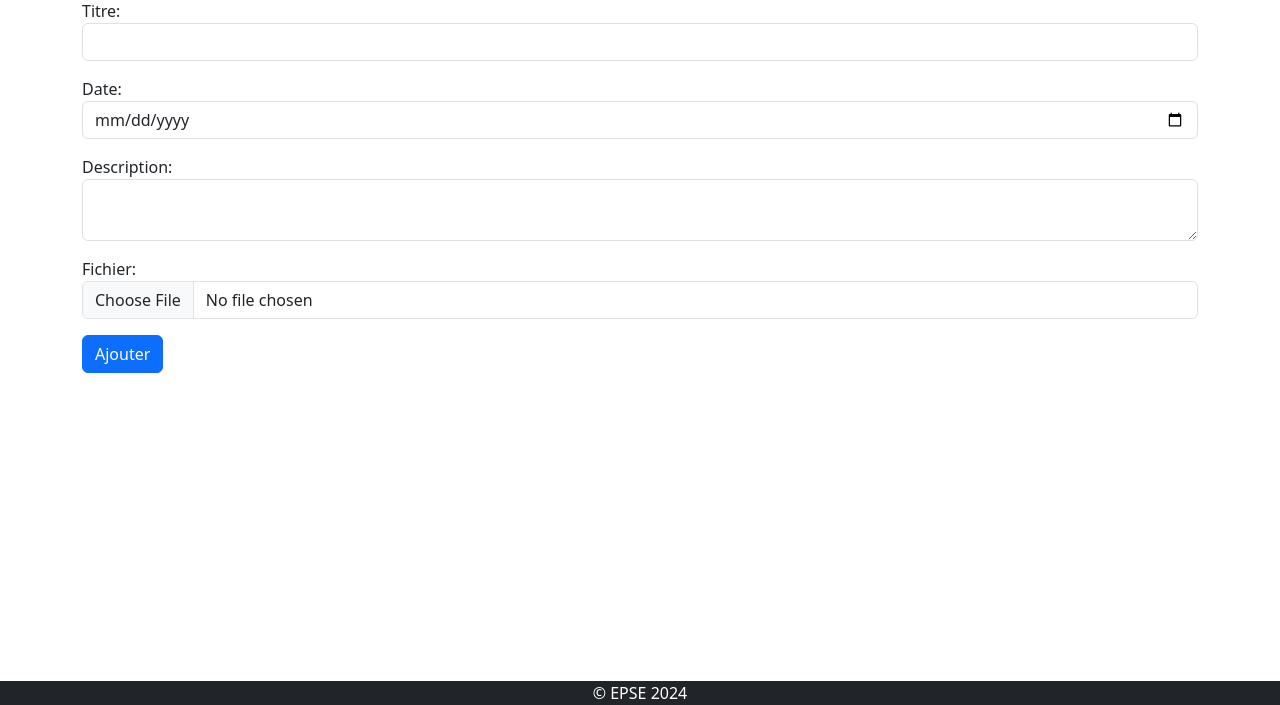
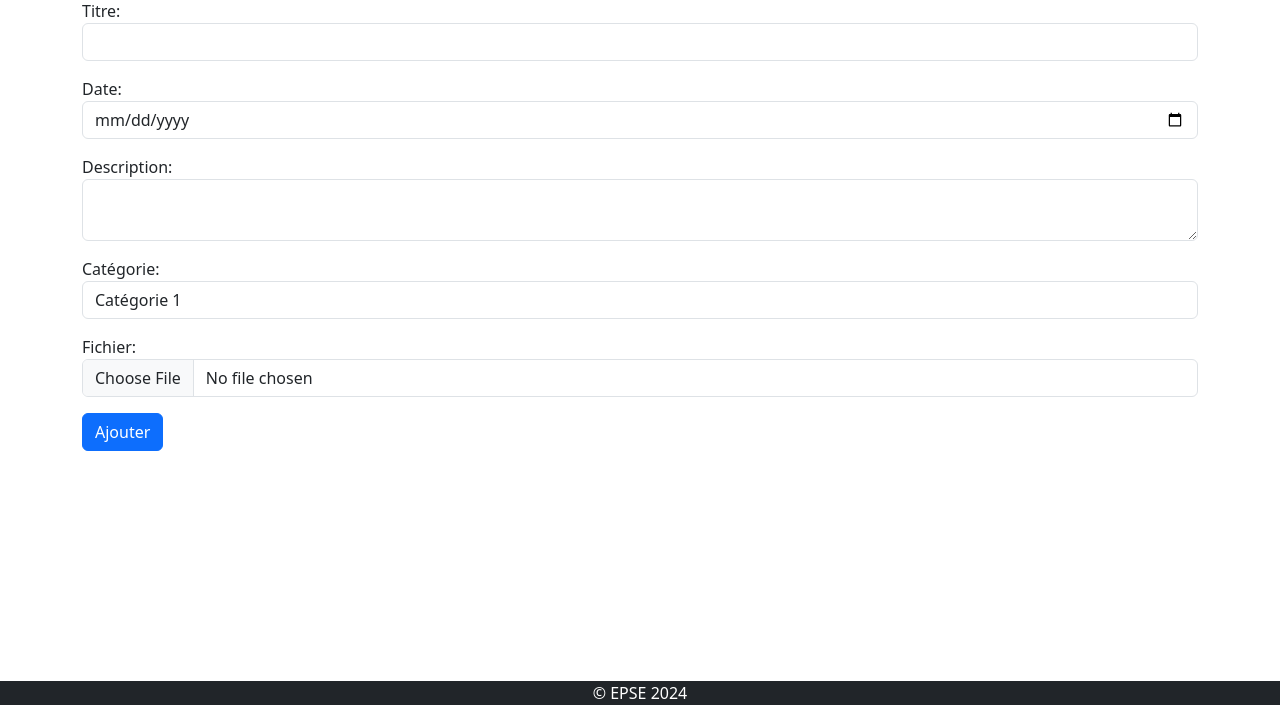
Before and after one commit to webepse/web1-mystock, a PHP site: page /admin/addProduct.php in a window 1280 px wide. Shown: the part 111-816 px from the top of the page. Run offline with PHP 8.4, Linux system fonts and the light colour scheme; a user stored in the database is signed in.

Commit message:
categorie v1

```diff
--- a/admin/addProduct.php
+++ b/admin/addProduct.php
@@ -43,6 +43,15 @@
                     <textarea name="description" id="description" class="form-control"></textarea>
                 </div>
                 <div class="form-group my-3">
+                    <label for="categorie">Catégorie: </label>
+                    <select name="categorie" id="categorie" class="form-control">
+                        <option value="1">Catégorie 1</option>
+                        <option value="2">Catégorie 2</option>
+                        <option value="3">Catégorie 3</option>
+                        <option value="4">Catégorie 4</option>
+                    </select>
+                </div>
+                <div class="form-group my-3">
                     <label for="fichier">Fichier: </label>
                     <input type="file" name="fichier" id="fichier" class="form-control">
                 </div>
```
